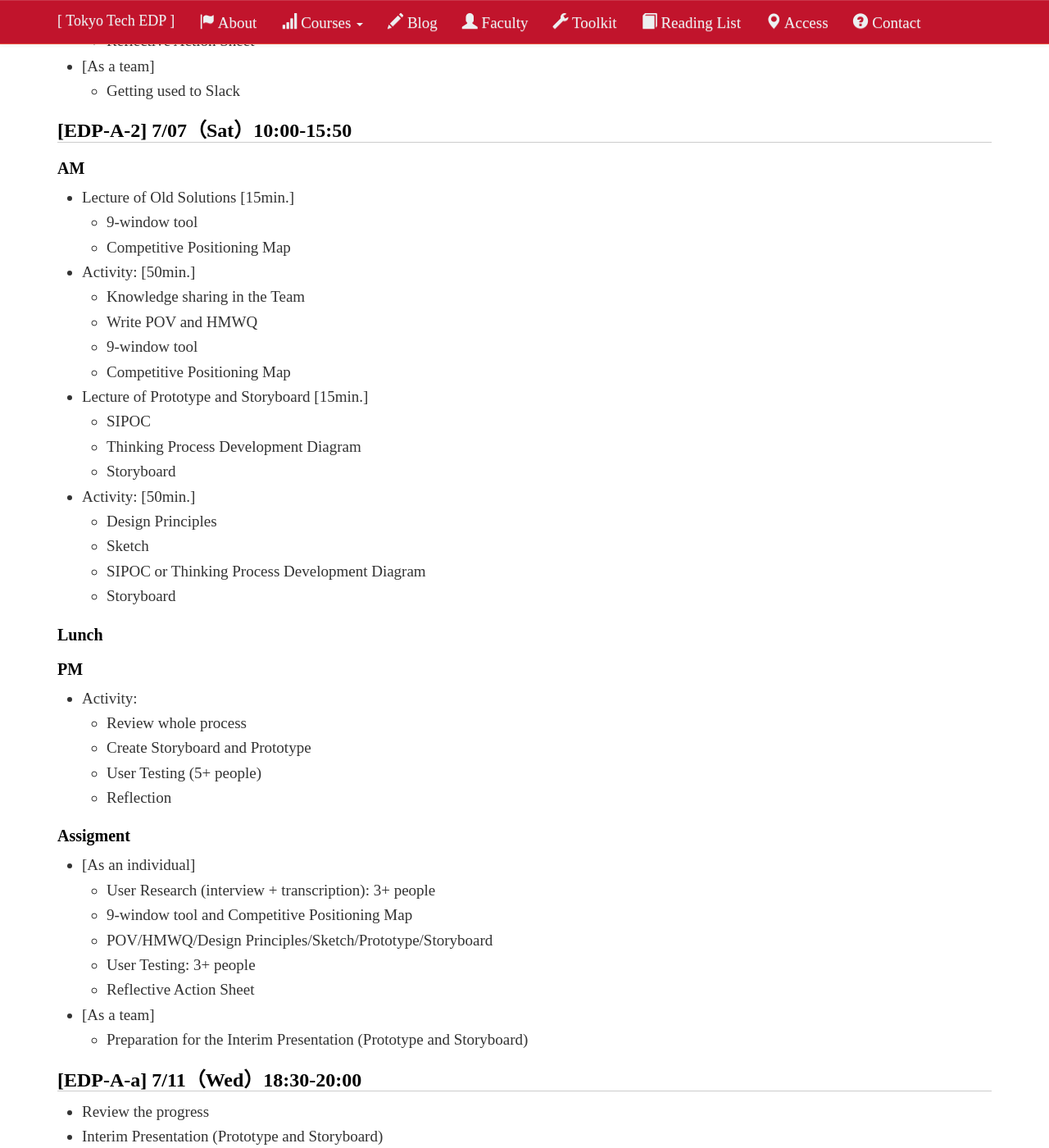
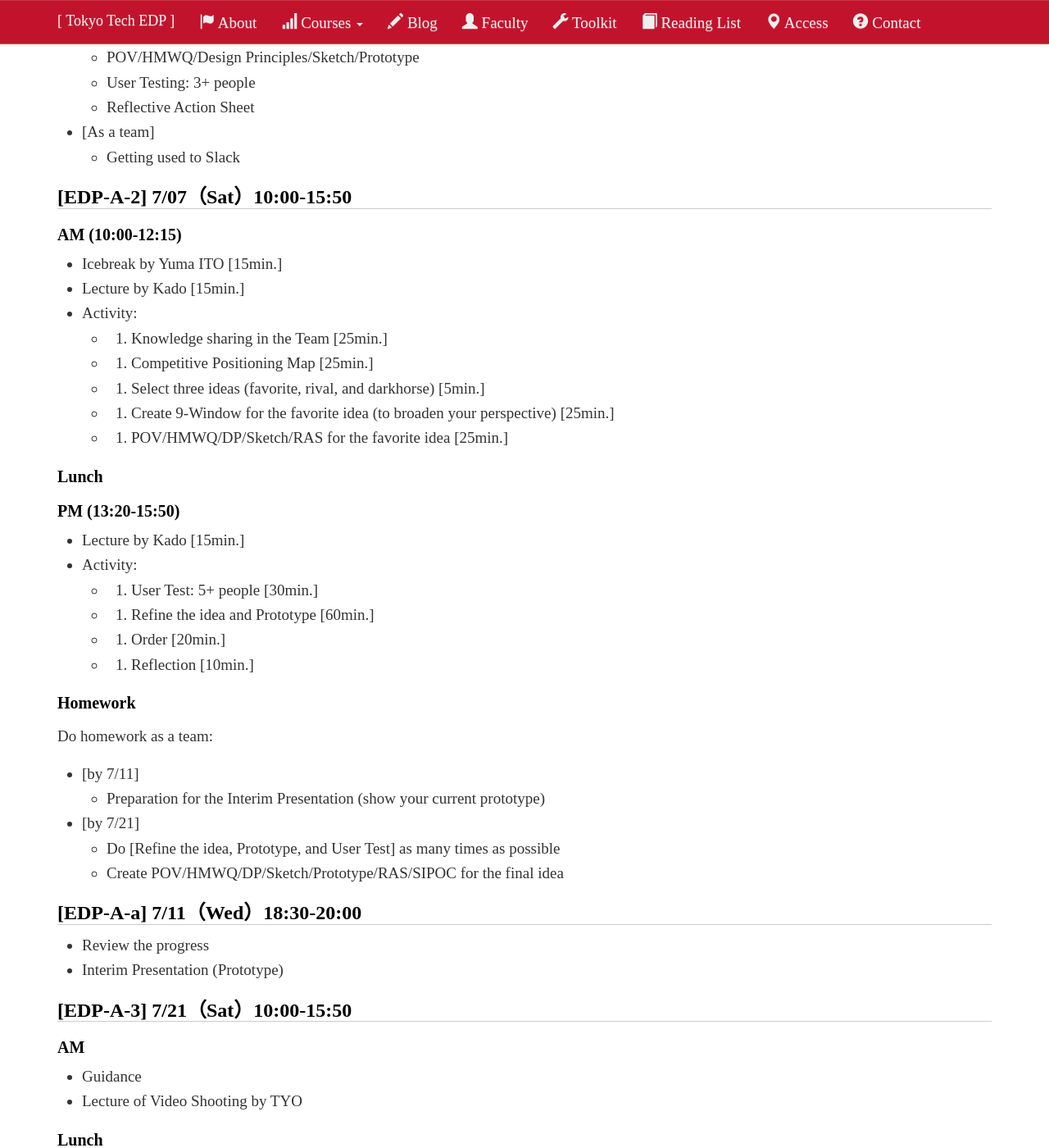
Before and after one commit to titech-edp/titech-edp.github.io, a Jekyll site: the page built from 2018-edp-a/index.md, in a window 1280 px wide and 1400 px high, scrolled down 2995 px. Shown: the whole window at 82% size. Built offline with Jekyll 4.4.1, drawn with Linux system fonts in a browser that asks for light colours; nearby versions of some CDN libraries; library files that are not in the unit come from our copies; some of the changed text lies outside the part shown.

Commit message:
Update edp-a

```diff
--- a/2018-edp-a/index.md
+++ b/2018-edp-a/index.md
@@ -23,8 +23,17 @@
 
 # Objective
 
-- Preparing for EDP-B/C
-- Managing budgets and orders
+**Preparing for EDP-B/C**
+
+- Focusing on “Empathize” and “User Test”
+- Creating more “high-fi” Prototypes:
+  1.  Engineering-ish & Tangible Product
+  (ummm ... we don’t define “Engineering”)
+  2. Promotion Video
+- Managing Budgets and Orders
+- Inclusive Team Building
+  - Let’s get friendly with diverse people.
+- Project Documentation
 
 # Design Prompt
 
@@ -50,11 +59,7 @@
 - Activity: User Research [50min.]
   - Form a group of three or four
   - Create a member list
-  - Interview each other in the group [5 min. * 4 + 3 min. * 4]
-- Activity: More User Research [50min.]
-  - Form a group of three or four
-  - Create a member list
-  - Interview each other in the group [4 min. * 4 + 2 min. * 4]
+  - Interview each other in the group [5 min. + 3 min.]
   - Write POVs
 
 ### Lunch
@@ -68,7 +73,7 @@
 - Activity: More+ User Research [50min.]
   - Form a group of three or four
   - Create a member list
-  - Interview each other in the group [3 min. * 4 + 1 min. * 4]
+  - Interview each other in the group [4 min. + 2 min]
   - Write POVs and HMWQs
 - Activity: Prototype and Test [50min.]
   - Prototype [20min.]
@@ -80,8 +85,7 @@
     - Test the prototype each other in the group
 - Break [15min.]
 - Show & Tell: Two or Three prototypes in the class [10min.]
-- Reflective Action Sheet [10min.]
-- Activity: Team Building [20min.]
+- Activity: Team Building
   - Make a diverse team (different University, Department, Lab, Gender, Skill, and so on)
   - Self-introduction
   - Create a member list
@@ -89,7 +93,7 @@
   - Create a slack channel
   - Reflection
 
-### Assigment
+### Homework
 
 - [As an individual]
   - User Research (interview + transcription): 3+ people
@@ -101,51 +105,42 @@
 
 ## [EDP-A-2] 7/07（Sat）10:00-15:50
 
-### AM
+### AM (10:00-12:15)
 
-- Lecture of Old Solutions [15min.]
-  - 9-window tool
-  - Competitive Positioning Map
-- Activity: [50min.]
-  - Knowledge sharing in the Team
-  - Write POV and HMWQ
-  - 9-window tool
-  - Competitive Positioning Map
-- Lecture of Prototype and Storyboard [15min.]
-  - SIPOC
-  - Thinking Process Development Diagram
-  - Storyboard
-- Activity: [50min.]
-  - Design Principles
-  - Sketch
-  - SIPOC or Thinking Process Development Diagram
-  - Storyboard
+- Icebreak by Yuma ITO [15min.]
+- Lecture by Kado [15min.]
+- Activity:
+  - 1. Knowledge sharing in the Team [25min.]
+  - 2. Competitive Positioning Map [25min.]
+  - 3. Select three ideas (favorite, rival, and darkhorse) [5min.]
+  - 4. Create 9-Window for the favorite idea (to broaden your perspective) [25min.]
+  - 5. POV/HMWQ/DP/Sketch/RAS for the favorite idea [25min.]
 
 ### Lunch
 
-### PM
+### PM (13:20-15:50)
 
+- Lecture by Kado [15min.]
 - Activity:
-  - Review whole process
-  - Create Storyboard and Prototype
-  - User Testing (5+ people)
-  - Reflection
+  - 1. User Test: 5+ people [30min.]
+  - 2. Refine the idea and Prototype [60min.]
+  - 4. Order [20min.]
+  - 5. Reflection [10min.]
 
-### Assigment
+### Homework
 
-- [As an individual]
-  - User Research (interview + transcription): 3+ people
-  - 9-window tool and Competitive Positioning Map
-  - POV/HMWQ/Design Principles/Sketch/Prototype/Storyboard
-  - User Testing: 3+ people
-  - Reflective Action Sheet
-- [As a team]
-  - Preparation for the Interim Presentation (Prototype and Storyboard)
+Do homework as a team:
+
+- [by 7/11]
+  - Preparation for the Interim Presentation (show your current prototype)
+- [by 7/21]
+  - Do [Refine the idea, Prototype, and User Test] as many times as possible
+  - Create POV/HMWQ/DP/Sketch/Prototype/RAS/SIPOC for the final idea
 
 ## [EDP-A-a] 7/11（Wed）18:30-20:00
 
 - Review the progress
-- Interim Presentation (Prototype and Storyboard)
+- Interim Presentation (Prototype)
 
 ## [EDP-A-3] 7/21（Sat）10:00-15:50
 
@@ -158,8 +153,9 @@
 
 ### PM
 
-- Lecture by TA: How to use iMovie
+- Lecture: "How to use iMovie" by Yuma ITO
 - Activity:
+  - Video Shooting
   - Preparation for the final presentation
   - Reflection
 
@@ -182,7 +178,7 @@
 ### PM
 - Final Presentation
 
-### Assignment
+### Homework
 
 - [As a team]
   - Submit the presentation slide to ``#xxx``.
```
